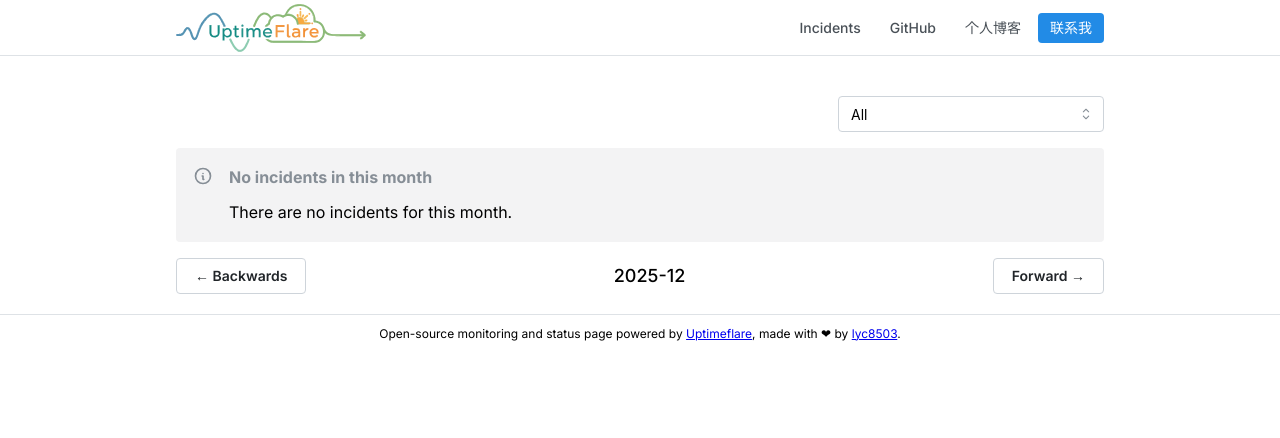
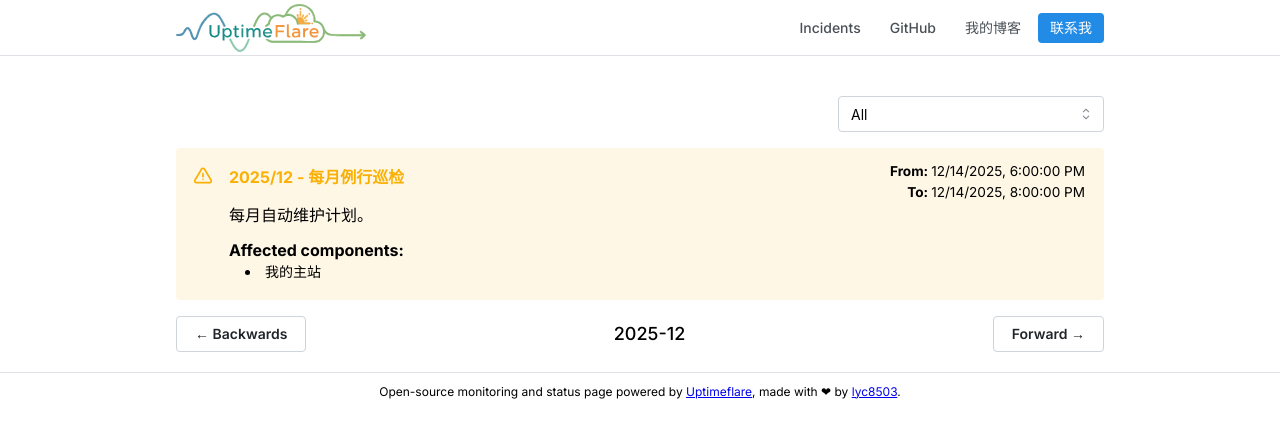
Before and after one commit to liankuan12138/UptimeFlare, a Next.js app: page /incidents in a window 1280 px wide. Shown: the top 438 px of the page. Built offline with nearby package versions, Linux system fonts and the light colour scheme.

Commit message:
Update uptime.config.ts

```diff
--- a/uptime.config.ts
+++ b/uptime.config.ts
@@ -1,119 +1,169 @@
-// 这是一个简化的快速启动配置文件示例
-// 一些不常用的功能在此处被省略或注释掉了
-// 如需查看完整功能的示例，请参考 `uptime.config.full.ts`
+/**
+ * UptimeFlare 完整功能配置文件 (全中文注释版)
+ * 建议在修改前先阅读对应字段的说明
+ */
 
-// 请勿编辑此行
+// 导入类型定义，请勿修改此行
 import { MaintenanceConfig, PageConfig, WorkerConfig } from './types/config'
 
 /**
- * 1. 页面配置 (pageConfig)
- * 作用：控制状态页的前端展示界面。
+ * 1. 页面配置 (PageConfig)
+ * 用于自定义状态页的前端显示效果、分组和品牌。
  */
 const pageConfig: PageConfig = {
-  // 状态页的标题（显示在浏览器标签和页面顶部）
-  title: "我的服务器状态页",
-  // 显示在页面顶部的链接，设置 `highlight: true` 会以高亮按钮形式显示
+  // 状态页的标题
+  title: "Liankuan 的服务器监控站",
+
+  // 顶栏链接：highlight 设置为 true 会显示为高亮按钮
   links: [
-    { link: 'https://github.com/你的用户名', label: 'GitHub' },
-    { link: 'https://blog.example.com/', label: '个人博客' },
-    { link: 'mailto:admin@example.com', label: '联系我', highlight: true },
+    { link: 'https://github.com/your-username', label: 'GitHub' },
+    { link: 'https://blog.yourdomain.com/', label: '我的博客' },
+    { link: 'mailto:me@yourdomain.com', label: '联系我', highlight: true },
   ],
+
+  // [重要] 监控项分组：如果不配置此项，所有监控将显示在一个长列表中
+  // 只有在下面分组中列出的 id 才会显示在页面上，没列出的只会在后台运行
+  group: {
+    '核心服务 (Public)': ['main_website', 'api_service'],
+    '私有节点 (Private)': ['home_nas_ssh', 'test_server_tcp'],
+  },
+
+  // [可选] 网站图标与 Logo 链接，默认使用系统图标
+  // favicon: 'https://example.com/favicon.ico',
+  // logo: 'https://example.com/logo.svg',
+
+  // [可选] 维护计划相关显示设置
+  maintenances: {
+    // 尚未开始的维护任务在页面上显示的颜色（默认 gray）
+    upcomingColor: 'gray',
+  },
+
+  // [可选] 自定义页脚 HTML：可以放备案号、版权声明或统计脚本
+  // customFooter: '<p>© 2025 Liankuan. All rights reserved.</p>',
 }
 
 /**
- * 2. Worker 核心配置 (workerConfig)
- * 作用：定义监控逻辑、探测目标以及告警通知。
+ * 2. Worker 核心配置 (WorkerConfig)
+ * 控制监控频率、安全校验、探测节点及告警逻辑。
  */
 const workerConfig: WorkerConfig = {
-  // 在此定义所有的监控项
+  // [性能优化] 写入 KV 数据库的冷却时间（分钟）。
+  // 除非状态发生变化，否则每隔 N 分钟才更新一次数据库，默认 3。
+  kvWriteCooldownMinutes: 3,
+
+  // [安全] 状态页访问密码：取消注释并修改为 `用户名:密码` 格式即可开启
+  // passwordProtection: 'admin:password123',
+
+  // 监控项定义
   monitors: [
-    // 示例：HTTP 监控项（用于监控网站或 API）
+    // HTTP 监控示例（适用于网站、API）
     {
-      // [必填] 唯一 ID。如果修改此 ID，该项的监控历史记录将会丢失
-      id: 'my_website_monitor',
-      // [必填] 状态页显示的名称及告警消息中的名称
-      name: '我的个人主页',
-      // [必填] HTTP 请求方法
+      id: 'main_website',
+      name: '我的主站',
       method: 'GET',
-      // [必填] 目标 URL
       target: 'https://example.com',
-      // [可选] 状态页上鼠标悬停时显示的提示文字
-      tooltip: '主站运行状态监控',
-      // [可选] 状态页上点击该监控项后跳转的链接
+      tooltip: '主域名的运行状态',
       statusPageLink: 'https://example.com',
-      // [可选] 允许的 HTTP 响应状态码数组，默认为 2xx
+      // 是否在页面上隐藏该项的延迟曲线图
+      hideLatencyChart: false,
+      // 期望的状态码，不符合则报警
       expectedCodes: [200],
-      // [可选] 超时时间（毫秒），默认为 10000 (10秒)
       timeout: 10000,
-      // [可选] 发送请求时携带的请求头
       headers: {
-        'User-Agent': 'Uptimeflare',
-        Authorization: 'Bearer YOUR_TOKEN_HERE',
+        'User-Agent': 'Uptimeflare-Monitor',
       },
-      // [可选] 响应中必须包含此关键词才视为正常运行
-      // responseKeyword: 'success',
-      // [可选] 响应中若包含此关键词则视为宕机
-      // responseForbiddenKeyword: 'Internal Server Error',
+      // 响应中必须包含的关键词，否则报警
+      responseKeyword: 'Welcome',
+      // [核心功能] 指定检测点：使用 globalping 服务从香港探测
+      // 解决 CF 自身线路波动导致的误报
+      checkProxy: 'globalping://HK/1',
+      // 如果指定的代理检测点挂了，是否回退到本地(CF节点)进行探测
+      checkProxyFallback: true,
     },
 
-    // 示例：TCP 监控项（用于监控服务器端口，如 SSH、数据库等）
+    // TCP 监控示例（适用于服务器、数据库、SSH）
     {
-      id: 'slc',
-      name: 'Bitsflow_SLC',
-      // TCP 监控必须使用 TCP_PING
+      id: 'bitsflow_slc_ssh',
+      name: 'BitsflowSLC',
       method: 'TCP_PING',
-      // 目标格式为 host:port（例如你的 IP:22）
-      target: '104.129.32.92:20201',
-      tooltip: '服务器 SSH 连通性监控',
+      target: '104.129.32.92:20201', // 替换为你真实的 IP 和端口
+      tooltip: 'SSH 连通性监控',
       timeout: 5000,
+      // 如果你的 IP 经常被墙，可以尝试从国内/近场探测点探测
+      // checkProxy: 'globalping://CN/1',
     },
   ],
 
-  // [可选] 通知设置
+  // 告警通知设置
   notification: {
-    // [可选] Webhook 告警设置，若不配置则不发送通知
+    // Webhook 配置（以 Telegram 为例）
     webhook: {
-      // [必填] Webhook 地址（例如 Telegram Bot API）
-      url: 'https://api.telegram.org/bot<你的机器人TOKEN>/sendMessage',
-      // [必填] 编码格式：'param', 'json' 或 'x-www-form-urlencoded'
-      // Telegram 推荐使用 json 或 x-www-form-urlencoded
+      url: 'https://api.telegram.org/bot<TOKEN>/sendMessage',
+      method: 'POST',
+      // 编码方式，Telegram 推荐 json
       payloadType: 'json',
-      // [必填] 发送的内容。$MSG 会被自动替换为具体的告警文案
       payload: {
-        chat_id: 12345678, // 你的 TG 用户 ID
-        text: '$MSG',
+        chat_id: 12345678,
+        text: '$MSG', // $MSG 会自动替换为报警内容
       },
-      // 调用 Webhook 的超时时间，默认 5000
       timeout: 10000,
     },
-    // [可选] 通知消息中的时区，默认为 "Etc/GMT"
     timeZone: 'Asia/Shanghai',
-    // [可选] 告警宽限期（分钟）
-    // 只有当服务连续宕机 N 次后才发送通知，防止网络瞬间波动导致的骚扰
+    // 告警宽限期：连续失败 N 分钟后才发送告警消息（非常重要，建议设为 3-5）
     gracePeriod: 5,
+    // [可选] 哪些 id 的监控项不需要发送告警消息
+    skipNotificationIds: ['test_server_tcp'],
+    // [可选] 如果故障原因发生变化（如从 502 变成 504），是否不再发送额外通知
+    skipErrorChangeNotification: true,
+  },
+
+  // 回调函数：当状态发生变化时执行自定义 TypeScript 代码
+  callbacks: {
+    // 状态变化回调（从 Up 到 Down 或反之）
+    onStatusChange: async (env, monitor, isUp, timeIncidentStart, timeNow, reason) => {
+      // 你可以在这里写代码，比如当服务挂掉时调用另外一个 API 自动重启服务器
+    },
+    // 持续故障回调：只要故障没恢复，每 1 分钟执行一次
+    onIncident: async (env, monitor, timeIncidentStart, timeNow, reason) => {
+      // 适合用于高频监控或紧急日志记录
+    },
   },
 }
 
 /**
- * 3. 维护计划配置 (maintenances)
- * 作用：在服务器升级或维护期间关闭告警并在页面显示公告。
+ * 3. 维护计划配置 (MaintenanceConfig)
+ * 在此定义服务器维护时间，期间会自动静默告警并在页面展示公告。
  */
 const maintenances: MaintenanceConfig[] = [
+  // 静态维护任务
   {
-    // [可选] 受此维护影响的监控项 ID 列表
-    monitors: ['my_website_monitor', 'ssh_monitor'],
-    // 维护标题
-    title: '服务器例行维护',
-    // 维护详情描述，会显示在状态页顶部
-    body: '我们正在进行系统升级，期间服务可能会短暂不可用',
-    // 维护开始时间 (ISO 8601 格式)
-    start: '2025-01-01T00:00:00+08:00',
-    // [可选] 结束时间。若不填则视为无限期维护中
-    end: '2025-01-01T02:00:00+08:00',
-    // 提示条的颜色，可选：'blue', 'yellow', 'red', 'gray'
+    monitors: ['main_website'],
+    title: '系统升级公告',
+    body: '我们正在进行数据库迁移，期间主站可能无法访问。',
+    start: '2025-05-01T00:00:00+08:00',
+    end: '2025-05-01T04:00:00+08:00',
     color: 'blue',
   },
+
+  // 动态生成维护任务（代码演示：每月 15 号自动生成一个维护周期）
+  ...(function () {
+    const schedules = []
+    const today = new Date()
+    for (let i = -1; i <= 1; i++) {
+      const date = new Date(today.getFullYear(), today.getMonth() + i, 15)
+      const year = date.getFullYear()
+      const month = String(date.getMonth() + 1).padStart(2, '0')
+      schedules.push({
+        title: `${year}/${parseInt(month)} - 每月例行巡检`,
+        monitors: ['main_website'],
+        body: '每月自动维护计划。',
+        start: `${year}-${month}-15T02:00:00.000+08:00`,
+        end: `${year}-${month}-15T04:00:00.000+08:00`,
+      })
+    }
+    return schedules
+  })(),
 ]
 
-// 请勿编辑此行
+// 导出配置，请勿编辑此行
 export { maintenances, pageConfig, workerConfig }
```
